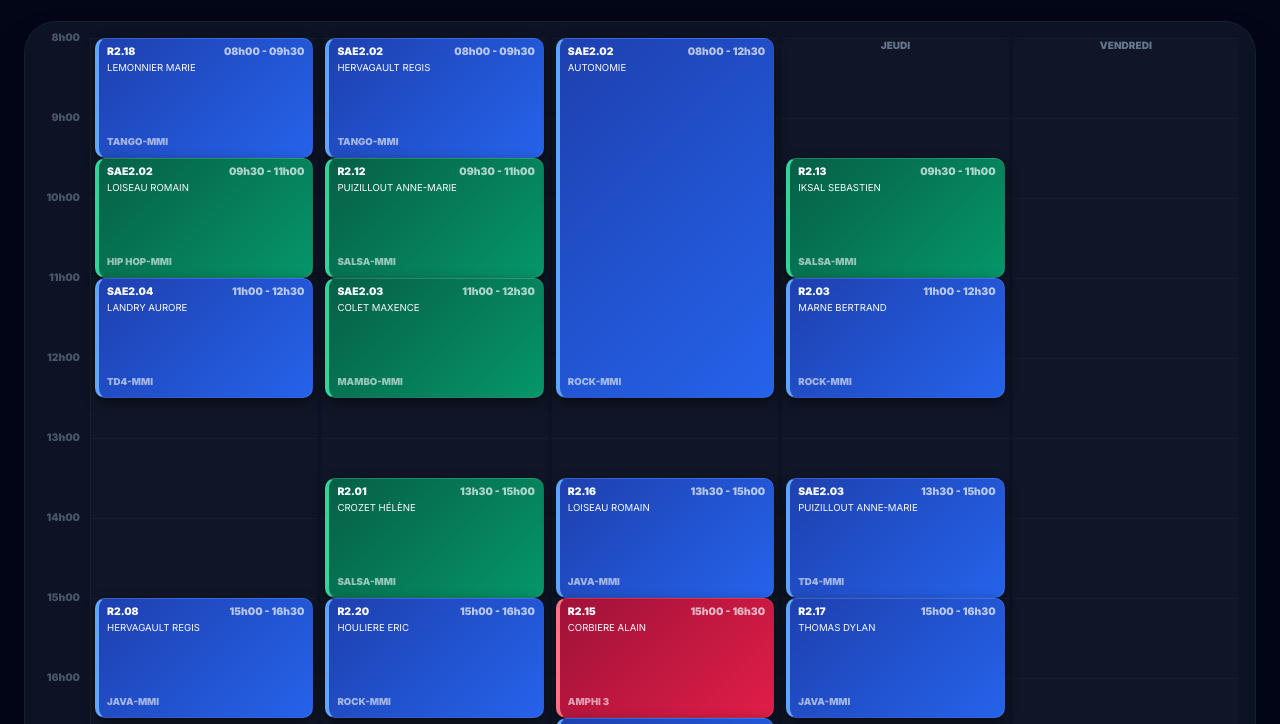
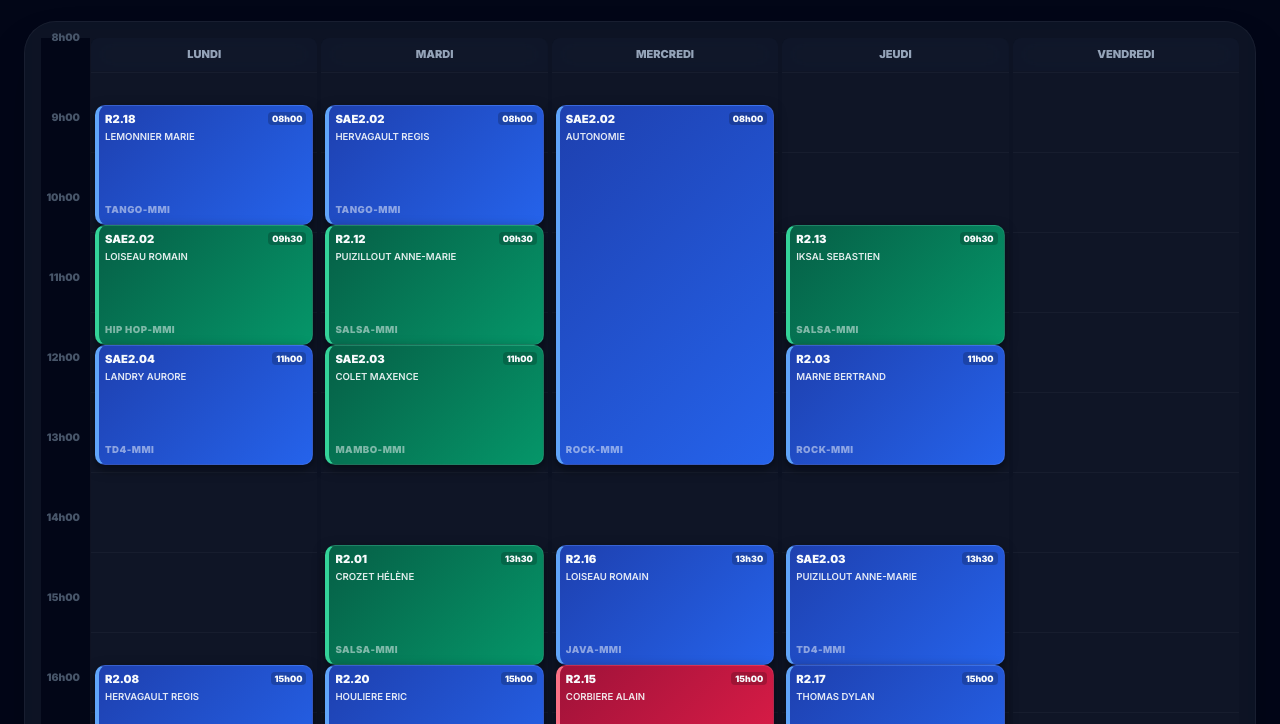
Before and after one commit to Fightingoold/EDT, a website: page index.html in a window 1280 px wide. Shown: the part 69-793 px from the top of the page. Drawn offline with nearby package versions, Linux system fonts and the light colour scheme.

Commit message:
Fix: changement d'index

```diff
--- a/index.html
+++ b/index.html
@@ -13,14 +13,24 @@
         .calendar-wrapper {
             position: relative;
             display: flex;
-            height: 850px; /* Taille ajustée pour s'arrêter à 18h */
+            height: 850px;
             min-width: 100%;
+        }
+
+        /* FORCE LA LISIBILITÉ SUR MOBILE */
+        @media (max-width: 768px) {
+            .view-week .calendar-wrapper {
+                min-width: 800px; /* Force une largeur minimum pour que les colonnes respirent */
+            }
         }
 
         .time-gutter {
             width: 50px;
             flex-shrink: 0;
-            position: relative;
+            position: sticky; /* Garde les heures visibles au scroll */
+            left: 0;
+            z-index: 20;
+            background: #020617;
             border-right: 1px solid rgba(255,255,255,0.05);
         }
 
@@ -46,6 +56,7 @@
             height: 100%;
             background: rgba(255,255,255,0.01);
             border-radius: 8px;
+            min-width: 0; /* Évite l'éclatement du flex */
         }
 
         .grid-line {
@@ -59,15 +70,18 @@
             position: absolute;
             left: 4px; right: 4px;
             border-radius: 10px;
-            padding: 8px;
-            font-size: 0.72rem;
+            padding: 6px;
+            font-size: 0.7rem;
             border: 1px solid rgba(255,255,255,0.1);
             display: flex;
             flex-direction: column;
             box-shadow: 0 4px 12px rgba(0,0,0,0.5);
             z-index: 10;
             overflow: hidden;
+            transition: transform 0.2s;
         }
+
+        .course-card:hover { transform: scale(1.02); z-index: 50; }
 
         .type-tp { background: linear-gradient(135deg, #065f46 0%, #059669 100%); border-left: 4px solid #34d399; }
         .type-td { background: linear-gradient(135deg, #1e40af 0%, #2563eb 100%); border-left: 4px solid #60a5fa; }
@@ -75,9 +89,12 @@
 
         .active-btn { background: #3b82f6 !important; color: white !important; }
         .no-scrollbar::-webkit-scrollbar { display: none; }
+
+        /* Style pour les jours en vue jour */
+        .day-pill { transition: all 0.2s; flex-shrink: 0; }
     </style>
 </head>
-<body class="p-4 md:p-6">
+<body class="p-2 md:p-6">
 
     <div class="max-w-[1400px] mx-auto">
         <header class="flex flex-col md:flex-row justify-between items-center mb-6 gap-4">
@@ -88,13 +105,14 @@
                 <button onclick="setView('week')" id="btn-week" class="px-4 py-2 rounded-lg text-xs font-bold uppercase transition-all active-btn">Semaine</button>
             </div>
 
-            <div id="day-nav" class="hidden flex gap-2 overflow-x-auto no-scrollbar py-2">
+            <div id="day-nav" class="hidden flex gap-2 overflow-x-auto no-scrollbar py-2 w-full md:w-auto justify-center">
                 <!-- Injecté par JS -->
             </div>
         </header>
 
-        <div class="glass rounded-[2rem] p-4 overflow-x-auto no-scrollbar shadow-2xl">
-            <div class="calendar-wrapper">
+        <!-- Container avec scroll horizontal sur mobile -->
+        <div id="calendar-overflow" class="glass rounded-[2rem] p-2 md:p-4 overflow-x-auto no-scrollbar shadow-2xl">
+            <div class="calendar-wrapper" id="wrapper-element">
                 <div class="time-gutter" id="time-gutter"></div>
                 <div class="days-container" id="days-container"></div>
             </div>
@@ -104,11 +122,13 @@
     <script>
         const jours = ["Lundi", "Mardi", "Mercredi", "Jeudi", "Vendredi"];
         const START_H = 8;
-        const END_H = 18; // Arrêt à 18h
+        const END_H = 18;
         const PIXELS_PER_HOUR = 80;
 
         let currentView = 'week';
-        let currentDay = jours[new Date().getDay() - 1] || "Lundi";
+        // Détermine le jour actuel, sinon Lundi par défaut
+        const todayIdx = new Date().getDay() - 1;
+        let currentDay = (todayIdx >= 0 && todayIdx <= 4) ? jours[todayIdx] : "Lundi";
         let planningData = [];
 
         async function init() {
@@ -124,6 +144,10 @@
             document.getElementById('btn-day').classList.toggle('active-btn', v === 'day');
             document.getElementById('btn-week').classList.toggle('active-btn', v === 'week');
             document.getElementById('day-nav').style.display = v === 'day' ? 'flex' : 'none';
+
+            // Ajoute une classe au body pour le CSS spécifique
+            document.body.className = v === 'day' ? 'p-2 md:p-6 view-day' : 'p-2 md:p-6 view-week';
+
             render();
         }
 
@@ -138,25 +162,30 @@
             const container = document.getElementById('days-container');
             const dayNav = document.getElementById('day-nav');
 
-            // 1. Gutter des heures (8h -> 18h)
+            // 1. Gutter
             let gutterHtml = '';
             for (let h = START_H; h <= END_H; h++) {
                 gutterHtml += `<div class="hour-mark" style="top: ${(h - START_H) * PIXELS_PER_HOUR}px">${h}h00</div>`;
             }
             gutter.innerHTML = gutterHtml;
 
-            // 2. Nav Jour
+            // 2. Nav Jour (Améliorée)
             dayNav.innerHTML = jours.map(j => `
-                <button onclick="currentDay='${j}'; render();" class="px-4 py-1 rounded-full border border-white/10 text-[10px] font-bold ${currentDay === j ? 'bg-white text-black' : 'text-white/40'}">${j}</button>
+                <button onclick="currentDay='${j}'; render();"
+                    class="day-pill px-4 py-2 rounded-full border border-white/10 text-[10px] font-bold uppercase ${currentDay === j ? 'bg-blue-500 text-white border-blue-400' : 'text-white/40'}">
+                    ${j}
+                </button>
             `).join('');
 
             // 3. Colonnes
             const displayJours = currentView === 'week' ? jours : [currentDay];
             container.innerHTML = displayJours.map(j => `
                 <div class="day-column">
-                    <div class="text-center text-[10px] font-black text-slate-500 uppercase mb-2 sticky top-0">${j}</div>
-                    ${Array.from({length: END_H - START_H + 1}).map((_, i) => `<div class="grid-line" style="top: ${i * PIXELS_PER_HOUR}px"></div>`).join('')}
-                    ${renderCoursesForDay(j)}
+                    <div class="text-center text-[11px] font-black text-slate-400 uppercase py-2 sticky top-0 bg-slate-900/80 backdrop-blur-md rounded-t-lg mb-1 z-10">${j}</div>
+                    ${Array.from({length: END_H - START_H + 1}).map((_, i) => `<div class="grid-line" style="top: ${i * PIXELS_PER_HOUR + 34}px"></div>`).join('')}
+                    <div class="relative" style="height: 100%; margin-top: 34px;">
+                        ${renderCoursesForDay(j)}
+                    </div>
                 </div>
             `).join('');
         }
@@ -173,12 +202,14 @@
 
                     return `
                         <div class="course-card ${typeClass}" style="top: ${top}px; height: ${height}px;">
-                            <div class="flex justify-between font-black text-[0.65rem] leading-none mb-1">
-                                <span>${c.matiere}</span>
-                                <span class="opacity-70">${c.horaire}</span>
+                            <div class="flex flex-col h-full">
+                                <div class="flex justify-between items-start gap-1">
+                                    <span class="font-black text-[0.7rem] leading-tight">${c.matiere}</span>
+                                    <span class="text-[0.55rem] font-bold whitespace-nowrap bg-black/20 px-1 rounded">${start}</span>
+                                </div>
+                                <div class="text-[0.6rem] font-semibold truncate mt-1 opacity-90">${c.prof}</div>
+                                <div class="mt-auto text-[0.6rem] font-black opacity-50 uppercase tracking-wider">${c.salle}</div>
                             </div>
-                            <div class="text-[0.6rem] font-medium truncate">${c.prof}</div>
-                            <div class="mt-auto text-[0.6rem] font-bold opacity-60 uppercase">${c.salle}</div>
                         </div>
                     `;
                 } catch(e) { return ''; }
```
